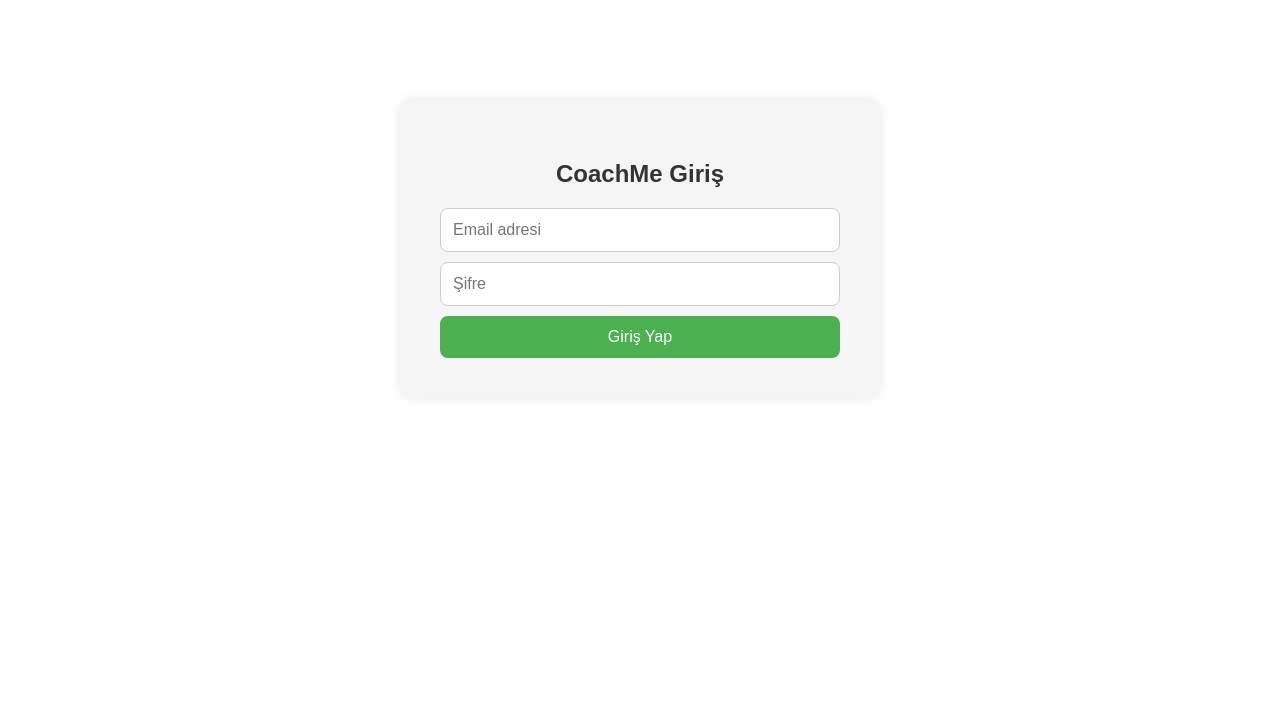
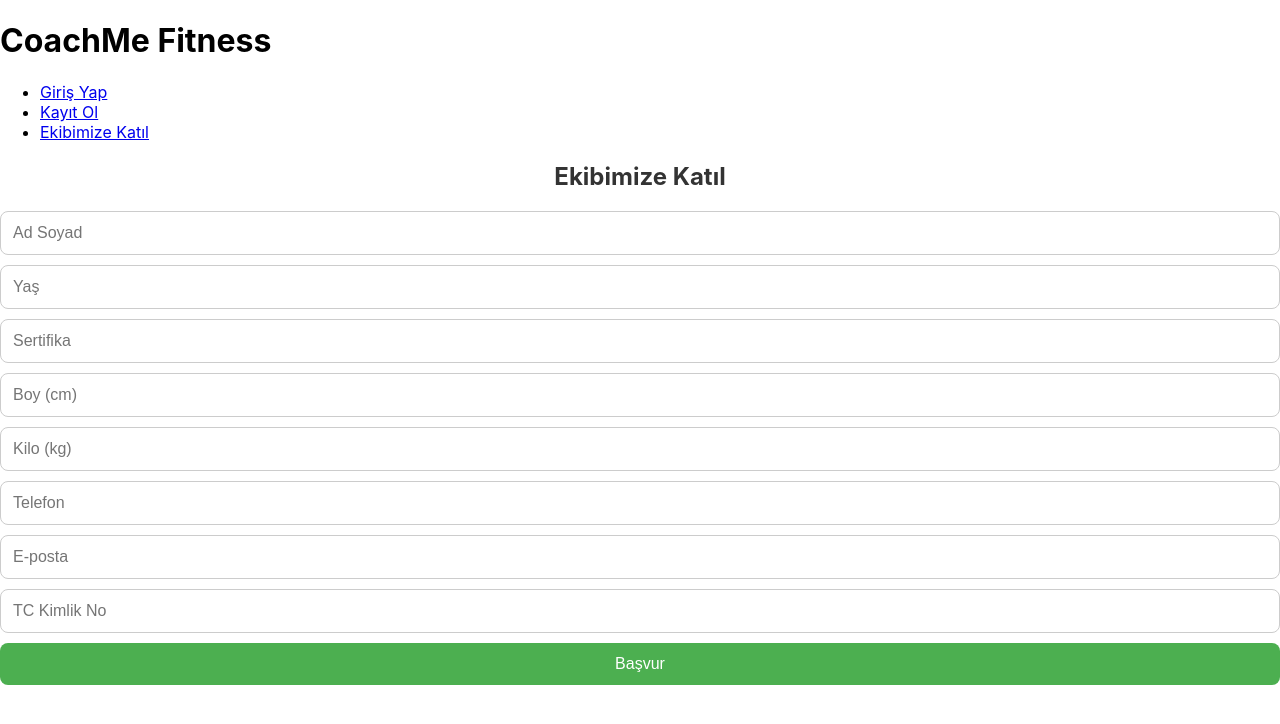
Before and after one commit to ilaydagumustekin/coachme, a React (Create React App) app in the folder coachme-frontend/: page /join-team in a window 1280 px wide. Shown: the top 724 px of the page. Built offline with nearby package versions, Linux system fonts and the light colour scheme.

Commit message:
Çakışmalar çözüldü

```diff
--- a/coachme-frontend/package.json
+++ b/coachme-frontend/package.json
@@ -9,6 +9,7 @@
     "@testing-library/user-event": "^13.5.0",
     "react": "^19.1.0",
     "react-dom": "^19.1.0",
+    "react-router-dom": "^7.5.1",
     "react-scripts": "5.0.1",
     "web-vitals": "^2.1.4"
   },
--- a/coachme-frontend/src/App.js
+++ b/coachme-frontend/src/App.js
@@ -1,11 +1,30 @@
 import React from "react";
+import { BrowserRouter as Router, Routes, Route, Link } from "react-router-dom";
 import Login from "./pages/Login";
+import Register from "./pages/Register";
+import JoinTeam from "./pages/JoinTeam";  // Ekibimize Katıl sayfası
 
 function App() {
   return (
-      <div>
-        <Login />
+    <Router>
+      <div className="App">
+        <h1>CoachMe Fitness</h1>
+        <nav>
+          <ul>
+            <li><Link to="/login">Giriş Yap</Link></li>
+            <li><Link to="/register">Kayıt Ol</Link></li>
+            <li><Link to="/join-team">Ekibimize Katıl</Link></li>
+          </ul>
+        </nav>
+
+        <Routes>
+          <Route path="/" element={<h2>Ana Sayfa</h2>} />
+          <Route path="/login" element={<Login />} />
+          <Route path="/register" element={<Register />} />
+          <Route path="/join-team" element={<JoinTeam />} />
+        </Routes>
       </div>
+    </Router>
   );
 }
 
--- /dev/null
+++ b/coachme-frontend/src/pages/JoinTeam.css
@@ -0,0 +1,31 @@
+.form-container {
+    width: 400px;
+    margin: 40px auto;
+    padding: 30px;
+    background-color: #222;
+    color: white;
+    border-radius: 10px;
+  }
+
+  .form-container input {
+    width: 100%;
+    padding: 10px;
+    margin: 8px 0;
+    border: none;
+    border-radius: 5px;
+  }
+
+  .form-container button {
+    width: 100%;
+    padding: 10px;
+    background: #c0392b;
+    border: none;
+    border-radius: 5px;
+    color: white;
+    font-size: 16px;
+    cursor: pointer;
+  }
+
+  .form-container button:hover {
+    background: #e74c3c;
+  }
--- /dev/null
+++ b/coachme-frontend/src/pages/JoinTeam.jsx
@@ -0,0 +1,66 @@
+import React, { useState } from 'react';
+
+function JoinTeam() {
+  const [formData, setFormData] = useState({
+    name: '',
+    age: '',
+    certificate: '',
+    height: '',
+    weight: '',
+    phone: '',
+    email: '',
+    idNumber: ''
+  });
+
+  const [error, setError] = useState('');
+
+  const handleChange = e => {
+    setFormData({ ...formData, [e.target.name]: e.target.value });
+    setError(''); // Her değişimde hatayı temizler
+  };
+
+  const handleSubmit = e => {
+    e.preventDefault();
+
+    // Boş alan kontrolü
+    for (let key in formData) {
+      if (formData[key].trim() === '') {
+        setError('Lütfen tüm alanları doldurunuz!');
+        return;
+      }
+    }
+
+    // Yaş kontrolü
+    if (parseInt(formData.age) > 40) {
+      alert('Yaş sınırı aşıldı. Yöneticiye bildirim gönderilmeyecek.');
+      return;
+    }
+
+    // Başarılı ise yöneticiye bildirim simülasyonu
+    console.log("Form verileri:", formData);
+    alert("Başvurunuz alınmıştır! Yöneticiye bildirim gönderildi.");
+  };
+
+  return (
+    <div className="form-container">
+      <h2>Ekibimize Katıl</h2>
+
+      {error && <p style={{ color: 'red' }}>{error}</p>}
+
+      <form onSubmit={handleSubmit}>
+        <input type="text" name="name" placeholder="Ad Soyad" onChange={handleChange} value={formData.name} />
+        <input type="number" name="age" placeholder="Yaş" onChange={handleChange} value={formData.age} />
+        <input type="text" name="certificate" placeholder="Sertifika" onChange={handleChange} value={formData.certificate} />
+        <input type="number" name="height" placeholder="Boy (cm)" onChange={handleChange} value={formData.height} />
+        <input type="number" name="weight" placeholder="Kilo (kg)" onChange={handleChange} value={formData.weight} />
+        <input type="tel" name="phone" placeholder="Telefon" onChange={handleChange} value={formData.phone} />
+        <input type="email" name="email" placeholder="E-posta" onChange={handleChange} value={formData.email} />
+        <input type="text" name="idNumber" placeholder="TC Kimlik No" onChange={handleChange} value={formData.idNumber} />
+
+        <button type="submit">Başvur</button>
+      </form>
+    </div>
+  );
+}
+
+export default JoinTeam;
--- /dev/null
+++ b/coachme-frontend/src/pages/Register.css
@@ -0,0 +1,55 @@
+.register-container {
+    max-width: 400px;
+    margin: 50px auto;
+    padding: 20px;
+    background-color: #f9f9f9;
+    border-radius: 8px;
+    box-shadow: 0 4px 8px rgba(0, 0, 0, 0.1);
+  }
+
+  h2 {
+    text-align: center;
+    color: #333;
+    font-size: 24px;
+    margin-bottom: 20px;
+  }
+
+  .form-group {
+    margin-bottom: 15px;
+  }
+
+  .form-group label {
+    display: block;
+    margin-bottom: 8px;
+    font-weight: bold;
+  }
+
+  .form-group input {
+    width: 100%;
+    padding: 10px;
+    font-size: 16px;
+    border: 1px solid #ccc;
+    border-radius: 4px;
+    box-sizing: border-box;
+  }
+
+  button {
+    width: 100%;
+    padding: 12px;
+    font-size: 16px;
+    background-color: #007bff;
+    color: white;
+    border: none;
+    border-radius: 4px;
+    cursor: pointer;
+  }
+
+  button:hover {
+    background-color: #0056b3;
+  }
+
+  .error {
+    color: red;
+    font-size: 14px;
+    text-align: center;
+  }
```
Also changed, not shown: 1 other file (tests, documents, lock files or other folders).
